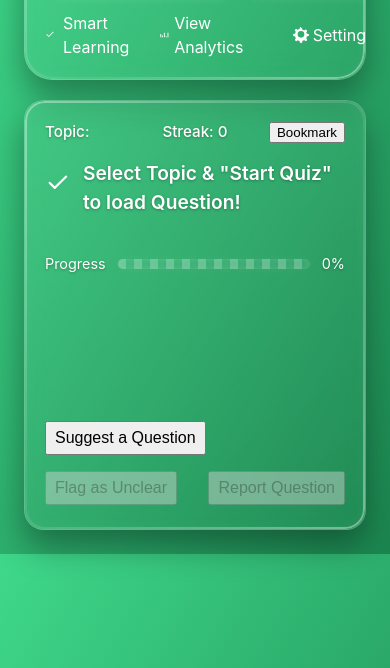
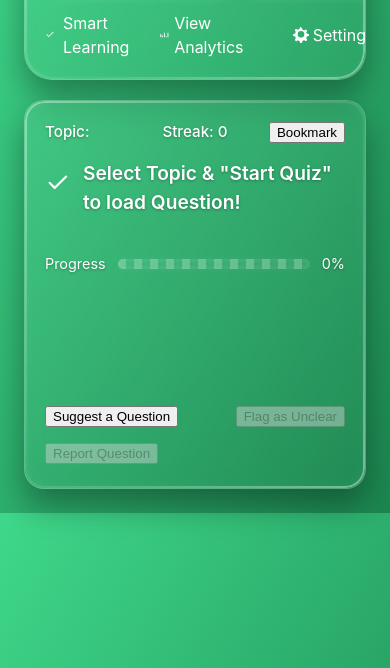
Before and after one commit to Youngjnick/Massage-Therapy-Smart-Study-Pro, a plain HTML site: page index.html in a window 390 px wide. Shown: the part 176-844 px from the top of the page. Drawn offline with nearby package versions, Linux system fonts and the light colour scheme.

Commit message:
Add files via upload

```diff
--- a/styles.css
+++ b/styles.css
@@ -842,14 +842,8 @@ canvas {
   justify-content: space-between;
   align-items: center;
   gap: 8px;
-  margin-top: 16px;
+  margin-top: 1px;
   flex-wrap: wrap;
-}
-.question-actions button,
-.question-actions .rate-question {
-  flex: 1 1 120px;
-  min-width: 100px;
-  margin: 4px 0;
 }
 .question-actions button,
 .question-actions .rate-question {
@@ -857,29 +851,6 @@ canvas {
   min-width: unset;
   width: auto;
   margin: 4px 0;
-}
-@media (max-width: 600px) {
-  .question-actions {
-    flex-direction: row;
-    align-items: stretch;
-    gap: 8px;
-  }
-  .question-actions button,
-  .question-actions .rate-question {
-    min-width: 0;
-    width: 100%;
-  }
-  .question-actions button {
-    font-size: 0.95rem;
-    padding: 8px 10px;
-  }
-  .question-actions button,
-  .question-actions .rate-question {
-    font-size: 1rem;      /* Match normal text size */
-    padding: 6px 8px;     /* Smaller padding */
-    min-width: unset;     /* Remove min width for tighter fit */
-    width: auto;          /* Let button size to content */
-  }
 }
 
 .quiz-header-row {
```
